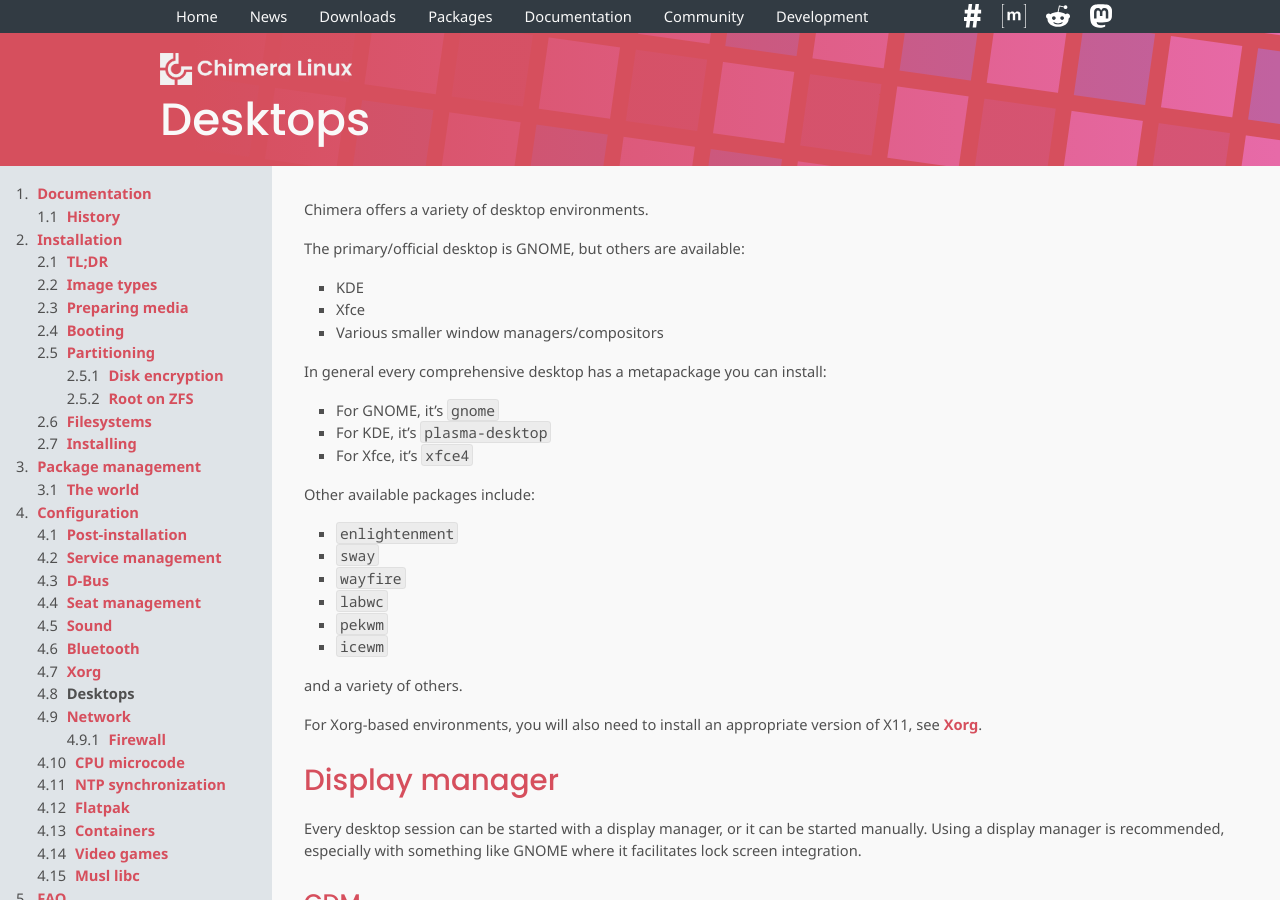
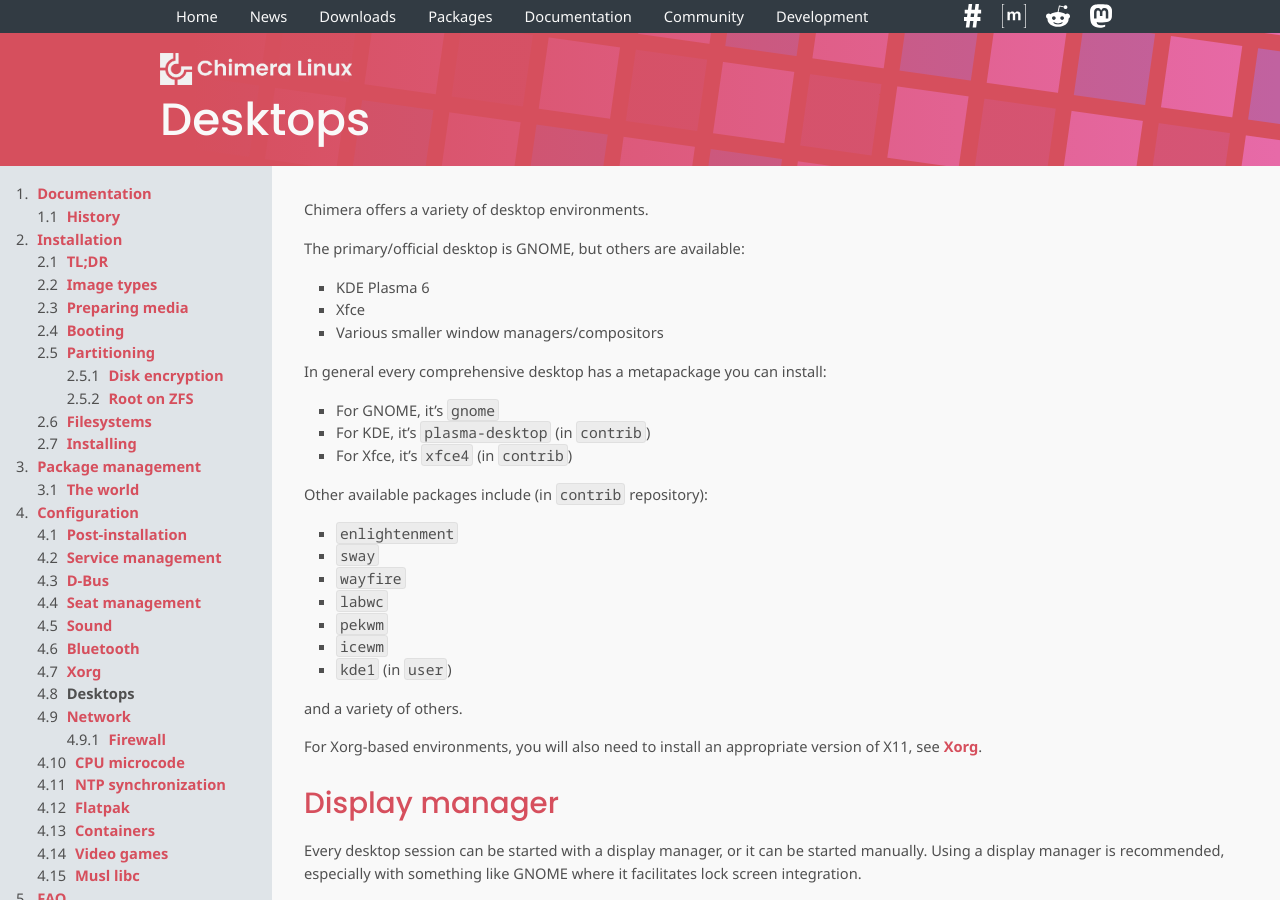
Before and after one commit to chimera-linux/chimera-linux.github.io, a Jekyll site: the page built from _docs/configuration/desktops.md, in a window 1280 px wide and 900 px high. Built offline with Jekyll 4.4.1, drawn with Linux system fonts in a browser that asks for light colours.

Commit message:
be clearer about repositories

```diff
--- a/_docs/configuration/desktops.md
+++ b/_docs/configuration/desktops.md
@@ -8,17 +8,17 @@
 
 The primary/official desktop is GNOME, but others are available:
 
-* KDE
+* KDE Plasma 6
 * Xfce
 * Various smaller window managers/compositors
 
 In general every comprehensive desktop has a metapackage you can install:
 
 * For GNOME, it's `gnome`
-* For KDE, it's `plasma-desktop`
-* For Xfce, it's `xfce4`
+* For KDE, it's `plasma-desktop` (in `contrib`)
+* For Xfce, it's `xfce4` (in `contrib`)
 
-Other available packages include:
+Other available packages include (in `contrib` repository):
 
 * `enlightenment`
 * `sway`
@@ -26,6 +26,7 @@
 * `labwc`
 * `pekwm`
 * `icewm`
+* `kde1` (in `user`)
 
 and a variety of others.
 
```
